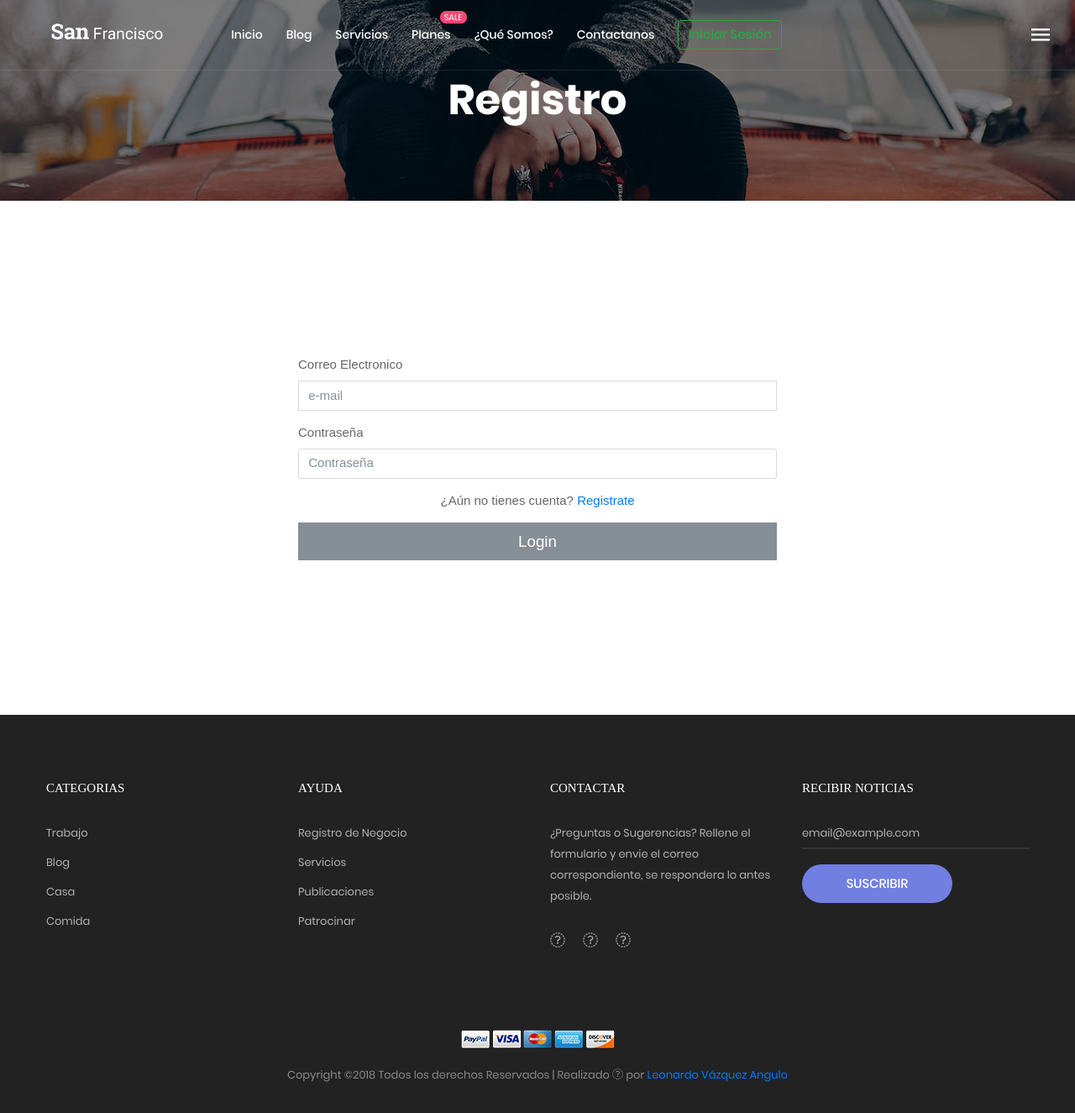
After one commit to leonardovz/BlogSF, a PHP site: page /Login.php in a window 1280 px wide. The commit adds this page. Shown: the whole page at 84% size. Run offline with PHP 8.4, Linux system fonts and the light colour scheme; some libraries are stand-ins or nearby versions; some web fonts are replaced.

Commit message:
Modificados segunda parte

```diff
--- a/Acerca_de.php
+++ b/Acerca_de.php
@@ -1,5 +1,4 @@
 <?php require 'views/header.php';?>
-<?php require 'componentes/funciones.php';?>
 
 	<!-- Title page -->
 	<section class="bg-img1 txt-center p-lr-15 p-tb-92" style="background-image: url('images/bg-02.jpg');">
@@ -7,8 +6,6 @@
 			Acerca de
 		</h2>
 	</section>
-	<!-- Sidebar -->
-	<?php Sidebar();?>
 
 
 	<!-- Content page -->
--- a/Contacto.php
+++ b/Contacto.php
@@ -1,5 +1,4 @@
 <?php require 'views/header.php';?>
-<?php require 'componentes/funciones.php';?>
 
 	<!-- Title page -->
 	<section class="bg-img1 txt-center p-lr-15 p-tb-92" style="background-image: url('images/bg-02.jpg');">
@@ -7,10 +6,6 @@
 			Contacto
 		</h2>
 	</section>
-	<!-- Sidebar -->
-	<?php Sidebar();?>
-
-
 
 	<!-- Content page -->
 	<section class="bg0 p-t-104 p-b-116">
--- /dev/null
+++ b/Login.php
@@ -0,0 +1,40 @@
+<?php require 'views/header.php';?>
+
+<!-- Title page -->
+<section class="bg-img1 txt-center p-lr-15 p-tb-92" style="background-image: url('images/bg-02.jpg');">
+    <h2 class="ltext-105 cl0 txt-center">
+        Registro
+    </h2>
+</section>
+<!-- Content page -->
+<section class="bg0 p-tb-92">
+    <div class="container">
+        <div class="row">
+            <div class="col-md-6 m-auto p-tb-92">
+                <form>
+                    <div class="form-row " >
+                        <div class="form-group col">
+                            <label for="inCorreoLog">Correo Electronico</label>
+                            <input type="text" class="form-control rounded-0" id="inCorreoLog" placeholder="e-mail">
+                        </div>
+                    </div>
+                    <div class="form-row">
+                        <div class="form-group col">
+                            <label for="inPassLog">Contraseña</label>
+                            <input type="password" class="form-control" id="inPassLog" placeholder="Contraseña">
+                        </div>
+                    </div>
+                    <div class="form-row">
+                        <div class="form-group col text-center">
+                            <p>¿Aún no tienes cuenta? <a href="Registro.php"> Registrate </a></p>
+                        </div>
+                    </div>
+                    <button type="button" class="btn btn-secondary btn-lg btn-block rounded-0" onclick="ingreso();">Login</button>
+                </form>
+            </div>
+        </div>
+    </div>
+</section>
+
+<!-- <script src="js/app.js"></script> -->
+<?php require 'views/footer.php'; ?>
--- a/componentes/funciones.php
+++ b/componentes/funciones.php
@@ -11,14 +11,15 @@
 
 			<div class="sidebar-content flex-w w-full p-lr-65 js-pscroll">
 				<ul class="sidebar-link w-full">
+
+
 					<li class="p-b-13">
-						<a href="index.html" class="stext-102 cl2 hov-cl1 trans-04">
+						<a href="index.php" class="stext-102 cl2 hov-cl1 trans-04">
 							Inicio
 						</a>
 					</li>
-
 					<li class="p-b-13">
-						<a href="#" class="stext-102 cl2 hov-cl1 trans-04">
+						<a href="Blog.php" class="stext-102 cl2 hov-cl1 trans-04">
 							Blog
 						</a>
 					</li>
@@ -30,21 +31,24 @@
 					</li>
 
 					<li class="p-b-13">
-						<a href="#" class="stext-102 cl2 hov-cl1 trans-04">
+						<a href="Compras.php" class="stext-102 cl2 hov-cl1 trans-04">
 							Planes
 						</a>
 					</li>
 
 					<li class="p-b-13">
-						<a href="#" class="stext-102 cl2 hov-cl1 trans-04">
+						<a href="Acerca_de.php" class="stext-102 cl2 hov-cl1 trans-04">
 							¿Qué Somos?
 						</a>
 					</li>
 
 					<li class="p-b-13">
-						<a href="#" class="stext-102 cl2 hov-cl1 trans-04">
+						<a href="Contacto.php" class="stext-102 cl2 hov-cl1 trans-04">
 							Contactanos
 						</a>
+					</li>
+					<li id = "contenedor_alertas" class="p-b-13">
+
 					</li>
 				</ul>
 
@@ -123,3 +127,11 @@
 		</div>
 	</aside>
 <?php } ?>
+
+<?php function login(){ ?>
+
+<?php } ?>
+
+<?php function registro(){ ?>
+
+<?php } ?>
--- a/js/app.js
+++ b/js/app.js
@@ -1,3 +1,13 @@
+var config = {
+    apiKey: "AIzaSyAo6vrnJkbsXowfcJxAjT7YEV9B8jBQi1I",
+    authDomain: "sfuserlogin.firebaseapp.com",
+    databaseURL: "https://sfuserlogin.firebaseio.com",
+    projectId: "sfuserlogin",
+    storageBucket: "sfuserlogin.appspot.com",
+    messagingSenderId: "107805010346"
+};
+firebase.initializeApp(config);
+
 function registrar() {
     console.log("diste un click");
     var correo = document.getElementById('inCorreo').value;
@@ -6,10 +16,6 @@ function registrar() {
     var apPaterno = document.getElementById('inPaterno').value;
     var apMaterno = document.getElementById('inMaterno').value;
     // var fnac = document.getElementById('fnac').value;
-
-
-
-
     //Logueo en firebase
     firebase.auth().createUserWithEmailAndPassword(correo, password)
     .then(function(){
@@ -27,13 +33,17 @@ function registrar() {
 }
 function ingreso(){
     console.log("diste un click");
-    var correo = document.getElementById('inCorreo2').value;
-    var password = document.getElementById('inPass2').value;
-
-    firebase.auth().signInWithEmailAndPassword(correo, password).catch(function(error) {
+    var correo = document.getElementById('inCorreoLog').value;
+    var password = document.getElementById('inPassLog').value;
+    console.log(correo);
+    console.log(password);
+    firebase.auth().signInWithEmailAndPassword(correo, password).then(function(){
+        // document.getElementById("loguearse").remove();
+    }).catch(function(error) {
         // Handle Errors here.
         var errorCode = error.code;
         var errorMessage = error.message;
+        console.log(errorCode);
         // ...
       });
 }
@@ -60,12 +70,14 @@ function observador(){
       });
 }
 observador();
+
 function alerta(user){
     var alerta = document.getElementById("contenedor_alertas");
     if(user.emailVerified){
         alerta.innerHTML = `
         <button type="button" class="btn btn-danger btn-lg btn-block rounded-0" onclick="cerrar();">Cerrar Sesión</button>
         `;
+        document.getElementById("loguearse").remove();
     }else{
         alerta.innerHTML = `
         <button type="button" class="btn btn-warning btn-lg btn-block rounded-0">Verifica tu correo Electronico</button>
--- a/views/blog.view.php
+++ b/views/blog.view.php
@@ -1,5 +1,4 @@
 <?php require 'views/header.php';?>
-<?php require 'componentes/funciones.php';?>
 
 
 
@@ -9,8 +8,6 @@
 			Blog
 		</h2>
 	</section>
-	<!-- Sidebar -->
-	<?php Sidebar();?>
 
 	<!-- Content page -->
 	<section class="bg0 p-t-62 p-b-60">
--- a/views/blog_Detalles.view.php
+++ b/views/blog_Detalles.view.php
@@ -1,5 +1,4 @@
 <?php require 'views/header.php';?>
-<?php require 'componentes/funciones.php';?>
 
 	<!-- Title page -->
 	<section class="bg-img1 txt-center p-lr-15 p-tb-92" style="background-image: url('images/bg-02.jpg');">
@@ -7,8 +6,6 @@
 			Detalles
 		</h2>
 	</section>
-	<!-- Sidebar -->
-	<?php Sidebar();?>
 
 
 	<!-- breadcrumb -->
@@ -23,7 +20,6 @@
 				Blog
 				<i class="fa fa-angle-right m-l-9 m-r-10" aria-hidden="true"></i>
 			</a>
-
 			<span class="stext-109 cl4">
 				Titulo de la publicación
 			</span>
--- a/views/compras.view.php
+++ b/views/compras.view.php
@@ -1,5 +1,4 @@
 <?php require 'views/header.php';?>
-<?php require 'componentes/funciones.php';?>
 
 	<!-- Title page -->
 	<section class="bg-img1 txt-center p-lr-15 p-tb-92" style="background-image: url('images/bg-02.jpg');">
@@ -7,8 +6,6 @@
 			¡Encuentra tu plan Perfecto!
 		</h2>
 	</section>
-	<!-- Sidebar -->
-	<?php Sidebar();?>
 
 	<!-- breadcrumb -->
 	<div class="container">
--- a/views/footer.php
+++ b/views/footer.php
@@ -153,6 +153,7 @@
 
 <!--===============================================================================================-->
 <script src="vendor/jquery/jquery-3.2.1.min.js"></script>
+<script src="js/app.js"></script>
 <script defer src="https://use.fontawesome.com/releases/v5.5.0/js/all.js" integrity="sha384-GqVMZRt5Gn7tB9D9q7ONtcp4gtHIUEW/yG7h98J7IpE3kpi+srfFyyB/04OV6pG0" crossorigin="anonymous"></script>
 <!--===============================================================================================-->
 	<script src="vendor/animsition/js/animsition.min.js"></script>
@@ -182,58 +183,12 @@
 	</script>
 <!--===============================================================================================-->
 	<script src="vendor/MagnificPopup/jquery.magnific-popup.min.js"></script>
-	<!-- <script>
-		$('.gallery-lb').each(function() { // the containers for all your galleries
-			$(this).magnificPopup({
-		        delegate: 'a', // the selector for gallery item
-		        type: 'image',
-		        gallery: {
-		        	enabled:true
-		        },
-		        mainClass: 'mfp-fade'
-		    });
-		});
-	</script> -->
+
 <!--===============================================================================================-->
 	<script src="vendor/isotope/isotope.pkgd.min.js"></script>
 <!--===============================================================================================-->
 	<script src="vendor/sweetalert/sweetalert.min.js"></script>
-	<!-- <script>
-		$('.js-addwish-b2').on('click', function(e){
-			e.preventDefault();
-		});
 
-		$('.js-addwish-b2').each(function(){
-			var nameProduct = $(this).parent().parent().find('.js-name-b2').html();
-			$(this).on('click', function(){
-				swal(nameProduct, "is added to wishlist !", "success");
-
-				$(this).addClass('js-addedwish-b2');
-				$(this).off('click');
-			});
-		});
-
-		$('.js-addwish-detail').each(function(){
-			var nameProduct = $(this).parent().parent().parent().find('.js-name-detail').html();
-
-			$(this).on('click', function(){
-				swal(nameProduct, "is added to wishlist !", "success");
-
-				$(this).addClass('js-addedwish-detail');
-				$(this).off('click');
-			});
-		});
-
-		/*---------------------------------------------*/
-
-		$('.js-addcart-detail').each(function(){
-			var nameProduct = $(this).parent().parent().parent().parent().find('.js-name-detail').html();
-			$(this).on('click', function(){
-				swal(nameProduct, "is added to cart !", "success");
-			});
-		});
-	</script> -->
-<!--===============================================================================================-->
 	<script src="vendor/perfect-scrollbar/perfect-scrollbar.min.js"></script>
 	<script>
 		$('.js-pscroll').each(function(){
--- a/views/header.php
+++ b/views/header.php
@@ -8,8 +8,6 @@
 	<link rel="icon" type="image/png" href="images/icons/favicon.png"/>
 <!--===============================================================================================-->
 	<link rel="stylesheet" type="text/css" href="vendor/bootstrap/css/bootstrap.min.css">
-<!--===============================================================================================-->
-	<!-- <link rel="stylesheet" type="text/css" href="fonts/font-awesome-4.7.0/css/font-awesome.min.css"> -->
 <!--===============================================================================================-->
 	<link rel="stylesheet" type="text/css" href="fonts/iconic/css/material-design-iconic-font.min.css">
 <!--===============================================================================================-->
@@ -34,10 +32,15 @@
 	<link rel="stylesheet" type="text/css" href="css/util.css">
 	<link rel="stylesheet" type="text/css" href="css/main.css">
 	<link rel="stylesheet" type="text/css" href="css/estilos.css">
+	<!-- Firebase -->
+	<script src="https://www.gstatic.com/firebasejs/4.12.1/firebase.js"></script>
+    <script src="https://www.gstatic.com/firebasejs/4.12.1/firebase-firestore.js"></script>
 <!--===============================================================================================-->
 </head>
+<?php require 'componentes/funciones.php';?>
 <body class="animsition">
-<header class="header-v3">
+
+	<header class="header-v3">
 		<!-- Header desktop -->
 		<div class="container-menu-desktop trans-03">
 			<div class="wrap-menu-desktop">
@@ -73,6 +76,10 @@
 							<li>
 								<a href="Contacto.php">Contactanos</a>
 							</li>
+							<li id="loguearse">
+								<a href="Login.php"><button type="button" class="btn btn-outline-success" >Iniciar Sesión</button></a>
+							</li>
+
 						</ul>
 					</div>
 
@@ -138,6 +145,12 @@
 				<li>
 					<a href="Contacto.php">Contactanos</a>
 				</li>
+				<li id="loguearse">
+					<a href="Login.php">Iniciar Sesión</a>
+				</li>
+				<li id = "contenedor_alertas">
+
+				</li>
 			</ul>
 		</div>
 
@@ -158,3 +171,5 @@
 			</form>
 		</div>
 	</header>
+
+	<?php Sidebar();?>
--- a/views/index.view.php
+++ b/views/index.view.php
@@ -1,7 +1,4 @@
 <?php require 'views/header.php';?>
-<?php require 'componentes/funciones.php';?>
-	<!-- Sidebar -->
-	<?php Sidebar(); ?>
 
 	<!-- Slider -->
 	<section class="section-slide">
@@ -301,7 +298,7 @@
 				<div class="col-sm-6 col-md-4 col-lg-3 p-b-35 isotope-item women">
 					<!-- Block2 -->
 					<div class="p-b-63">
-							<a href="blog-detail.html" class="hov-img0 how-pos5-parent">
+							<a href="Publicaciones.php" class="hov-img0 how-pos5-parent">
 								<img src="images/banner-01.jpg" alt="IMG-BLOG">
 
 								<div class="flex-col-c-m size-123 bg9 how-pos5">
--- a/views/perfil.view.php
+++ b/views/perfil.view.php
@@ -1,5 +1,4 @@
 <?php require 'views/header.php';?>
-<?php require 'componentes/funciones.php';?>
 
 	<!-- Title page -->
 	<section class="bg-img1 txt-center p-lr-15 p-tb-92" style="background-image: url('images/bg-02.jpg');">
@@ -7,8 +6,6 @@
 			Perfil
 		</h2>
 	</section>
-	<!-- Sidebar -->
-	<?php Sidebar();?>
 
 	<section class="bg-img1 txt-center p-t-30" >
 		<h2 class="ltext-105 c9 txt-center">
--- a/views/serv_Details.view.php
+++ b/views/serv_Details.view.php
@@ -1,5 +1,4 @@
 <?php require 'views/header.php';?>
-<?php require 'componentes/funciones.php';?>
 
 	<!-- Title page -->
 	<section class="bg-img1 txt-center p-lr-15 p-tb-92" style="background-image: url('images/bg-02.jpg');">
@@ -7,8 +6,6 @@
 			Resultados
 		</h2>
 	</section>
-	<!-- Sidebar -->
-	<?php Sidebar();?>
 
 
 	<!-- breadcrumb -->
@@ -43,7 +40,7 @@
                             <div class="col-sm-6 col-md-4 col-lg-4 p-b-10 isotope-item women">
                                 <!-- Block2 -->
                                 <div class="p-b-10">
-                                    <a href="Serv_details.php" class="hov-img0 how-pos5-parent">
+                                    <a href="Serv_Details.php" class="hov-img0 how-pos5-parent">
                                         <img src="images/blog-04.jpg" alt="IMG-BLOG">
                                     </a>
 
--- a/views/servicios.view.php
+++ b/views/servicios.view.php
@@ -1,5 +1,4 @@
 <?php require 'views/header.php';?>
-<?php require 'componentes/funciones.php';?>
 
 	<!-- Title page -->
 	<section class="bg-img1 txt-center p-lr-15 p-tb-92" style="background-image: url('images/bg-02.jpg');">
@@ -7,8 +6,7 @@
 			Servicios
 		</h2>
 	</section>
-	<!-- Sidebar -->
-	<?php Sidebar();?>
+
 		<!-- breadcrumb -->
 	<div class="container">
 		<div class="bread-crumb flex-w p-l-25 p-r-15 p-t-30 p-lr-0-lg">
@@ -33,7 +31,7 @@
                             <div class="col-6 col-sm-6 col-md-4 col-lg-4 p-b-10 isotope-item women">
                                 <!-- Block2 -->
                                 <div class="p-b-10">
-                                    <a href="Serv_details.php" class="hov-img0 how-pos5-parent">
+                                    <a href="Serv_Details.php" class="hov-img0 how-pos5-parent">
                                         <img src="images/blog-04.jpg" alt="IMG-BLOG">
                                     </a>
 
```
Also changed, not shown: Registro.php (+60 -3 lines), views/registro.view.php (deleted, +0 -96 lines).
